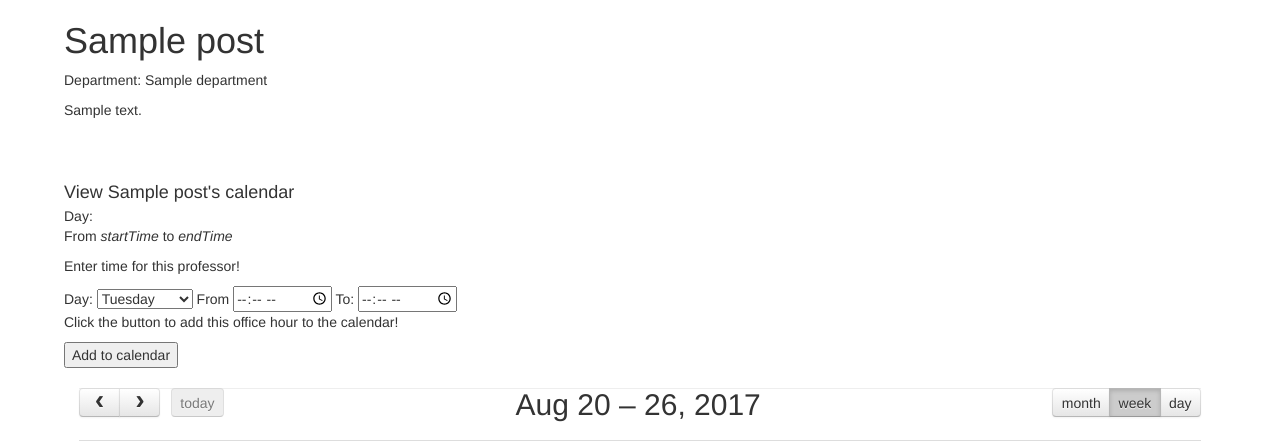
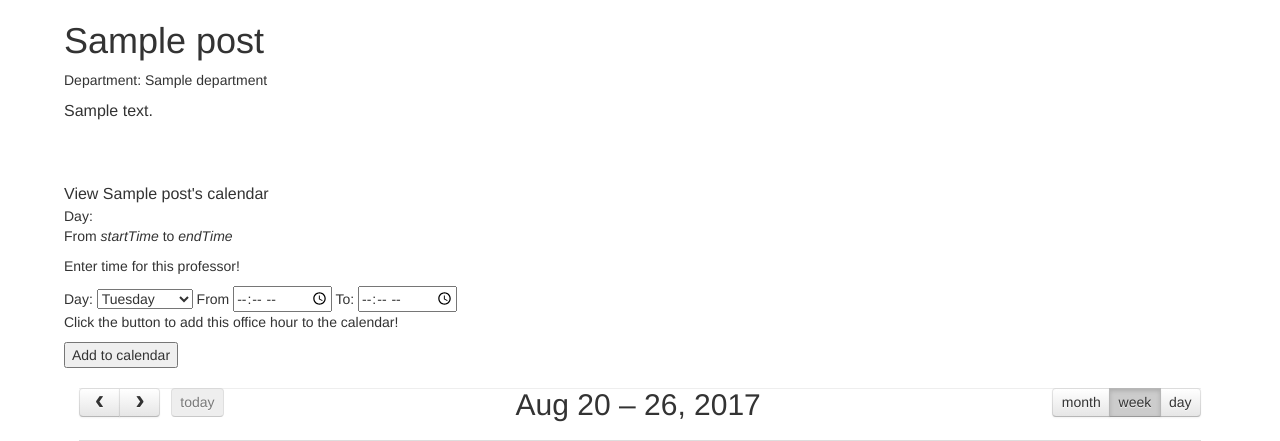
Before and after one commit to Eva-Zhong/my-django-app, a Django app: template blog/templates/blog/post_detail.html in a window 1280 px wide. Shown: the part 748-1189 px from the top of the page. Run offline with Django 3.2, Linux system fonts and the light colour scheme; the template is opened without the code that fills it: most values are stand-ins (such as "Sample title", 1, 10 or a date in 2020); some libraries are stand-ins or nearby versions.

Commit message:
font size changed

```diff
--- a/blog/templates/blog/post_detail.html
+++ b/blog/templates/blog/post_detail.html
@@ -14,11 +14,11 @@
         <h1>{{ post.title }}</h1>
         <p class="dept"> Department: {{ post.department|linebreaksbr }}</p>
 
-        <p>{{ post.text|linebreaksbr }}</p>
+        <p style="font-size: 16px; margin-right: 200px;">{{ post.text|linebreaksbr }}</p>
 
     </div>
 
-    <h style="font-size: 18px; margin-left:auto; margin-right:auto; padding-bottom: 40px;"> View {{ post.title }}'s calendar </h>
+    <h style="font-size: 16px; margin-left:auto; margin-right:auto; padding-bottom: 40px;"> View {{ post.title }}'s calendar </h>
     <div>
       <p> Day: <em id="demoDay"></em>
       <br>From <em id="demo1">startTime</em> to <em id="demo2">endTime</em>
```
